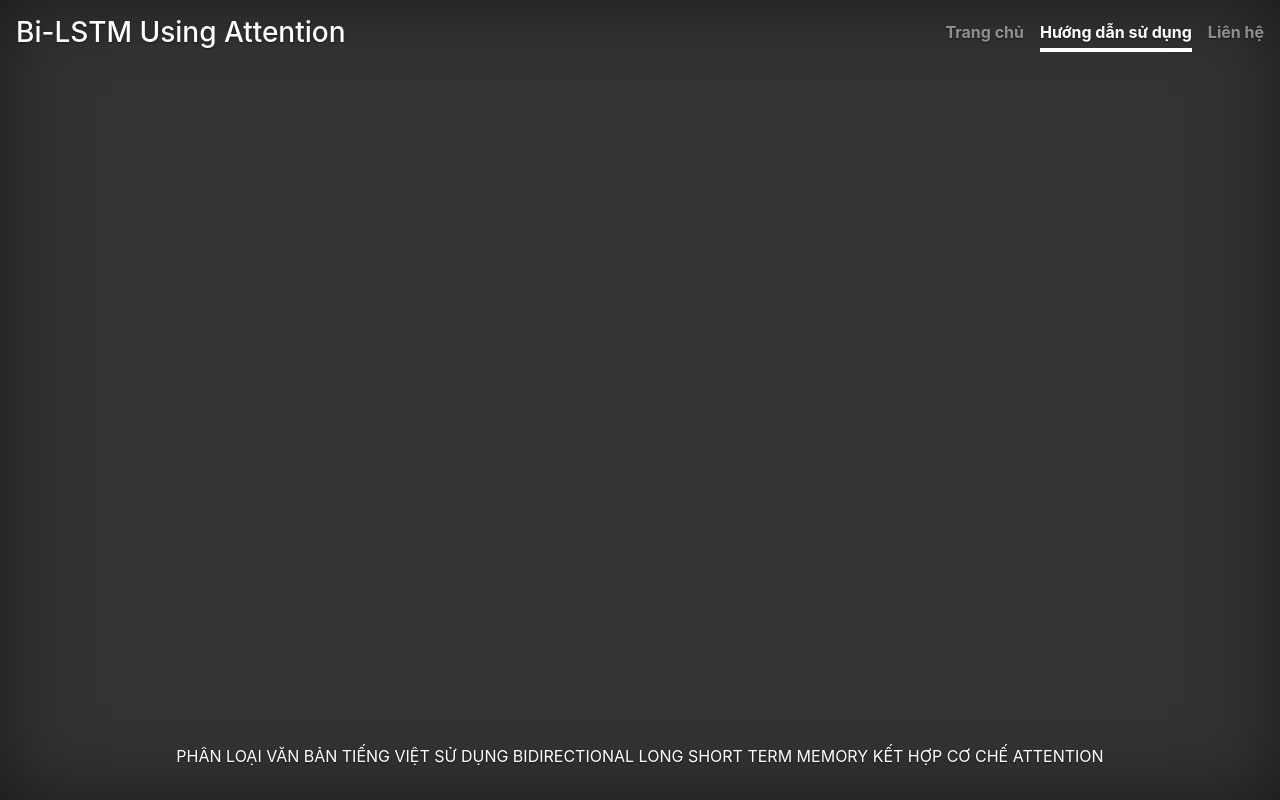
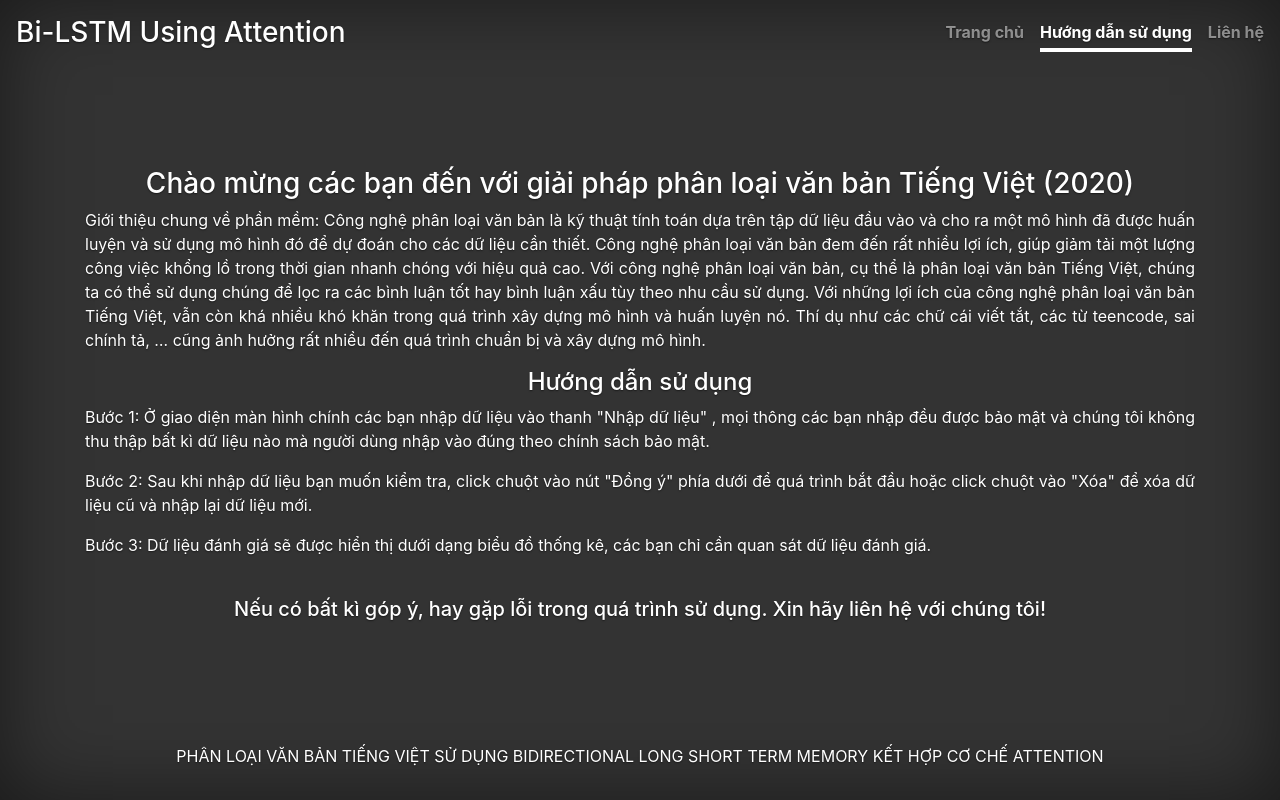
Before and after one commit to quanghuy1242/sentiment-analysis-flask, a Flask app: page /static/ThongTin/thongtin.html in a window 1280 px wide. Run offline with Flask 2, Linux system fonts and the light colour scheme; parts of the project's set-up code (start-up, migrations or seed data) failed here and were passed over; some libraries are stand-ins or nearby versions.

Commit message:
update client pages

```diff
--- a/static/LienHe/lienhe.html
+++ b/static/LienHe/lienhe.html
@@ -36,7 +36,7 @@
         <nav class="nav nav-masthead justify-content-center">
           <a class="nav-link" href="/">Trang chủ</a>
           <a class="nav-link" href="/static/ThongTin/thongtin.html">Hướng dẫn sử dụng</a>
-          <a class="nav-link active" href="/static/lienhe.html">Liên hệ</a>
+          <a class="nav-link active" href="/static/LienHe/lienhe.html">Liên hệ</a>
         </nav>
       </div>
     </header>
--- a/static/ThongTin/thongtin.html
+++ b/static/ThongTin/thongtin.html
@@ -35,13 +35,36 @@
         <h3 class="masthead-brand">Bi-LSTM Using Attention</h3>
         <nav class="nav nav-masthead justify-content-center">
           <a class="nav-link" href="/">Trang chủ</a>
-          <a class="nav-link active" href="/static/thongtin.html">Hướng dẫn sử dụng</a>
+          <a class="nav-link active" href="/static/ThongTin/thongtin.html">Hướng dẫn sử dụng</a>
           <a class="nav-link" href="/static/LienHe/lienhe.html">Liên hệ</a>
         </nav>
       </div>
     </header>
     <main role="main" class="container">
       <form>
+        <h3>Chào mừng các bạn đến với giải pháp phân loại văn bản Tiếng Việt (2020)</h3>
+        <div class="inner">
+          <p class="text-justify">Giới thiệu chung về phần mềm: Công nghệ phân loại văn bản là kỹ thuật tính toán dựa
+            trên tập dữ liệu đầu vào và cho ra một mô hình đã được huấn luyện và sử dụng mô hình đó để dự đoán cho các
+            dữ liệu cần thiết. Công nghệ phân loại văn bản đem đến rất nhiều lợi ích, giúp giảm tải một lượng công việc
+            khổng lồ trong thời gian nhanh chóng với hiệu quả cao. Với công nghệ phân loại văn bản, cụ thể là phân loại
+            văn bản Tiếng Việt, chúng ta có thể sử dụng chúng để lọc ra các bình luận tốt hay bình luận xấu tùy theo nhu
+            cầu sử dụng.
+            Với những lợi ích của công nghệ phân loại văn bản Tiếng Việt, vẫn còn khá nhiều khó khăn trong quá trình xây
+            dựng mô hình và huấn luyện nó. Thí dụ như các chữ cái viết tắt, các từ teencode, sai chính tả, … cũng ảnh
+            hưởng rất nhiều đến quá trình chuẩn bị và xây dựng mô hình.
+          </p>
+          <h4>Hướng dẫn sử dụng</h4>
+          <p class="text-justify">Bước 1: Ở giao diện màn hình chính các bạn nhập dữ liệu vào thanh "Nhập dữ liệu" , mọi thông các bạn nhập
+            đều được bảo mật và chúng tôi không thu thập bất kì dữ liệu nào mà người dùng nhập vào đúng theo chính sách
+            bảo mật.</p>
+          <p  class="text-justify">Bước 2: Sau khi nhập dữ liệu bạn muốn kiểm tra, click chuột vào nút "Đồng ý" phía dưới để quá trình bắt đầu
+            hoặc click chuột vào "Xóa" để xóa dữ liệu cũ và nhập lại dữ liệu mới.</p>
+          <p  class="text-justify">Bước 3: Dữ liệu đánh giá sẽ được hiển thị dưới dạng biểu đồ thống kê, các bạn chỉ cần quan sát dữ liệu đánh
+            giá.</p>
+          </br>
+          <h5>Nếu có bất kì góp ý, hay gặp lỗi trong quá trình sử dụng. Xin hãy liên hệ với chúng tôi!</h5>
+        </div>
       </form>
     </main>
     <footer class="mastfoot mt-auto">
@@ -51,5 +74,4 @@
     </footer>
   </div>
 </body>
-
 </html>
--- a/templates/index.html
+++ b/templates/index.html
@@ -44,7 +44,6 @@
       <div class="form-row">
         <label class="inputcomment">Nhập dữ liệu</label>
         <input id="input-text" class="form-control" placeholder="Nhập vào dữ liệu">
-        <small id="noteHelp" class="form-text text-muted">Chúng tôi không thu thập bất kì dữ liệu nào mà người dùng nhập vào.</small>
       </div>
       <button id="submit" type="Submit" class="btn btn-primary">Đồng ý</button>
       <button id="delete" type="Delete" class="btn btn-primary">Xóa</button>
```
